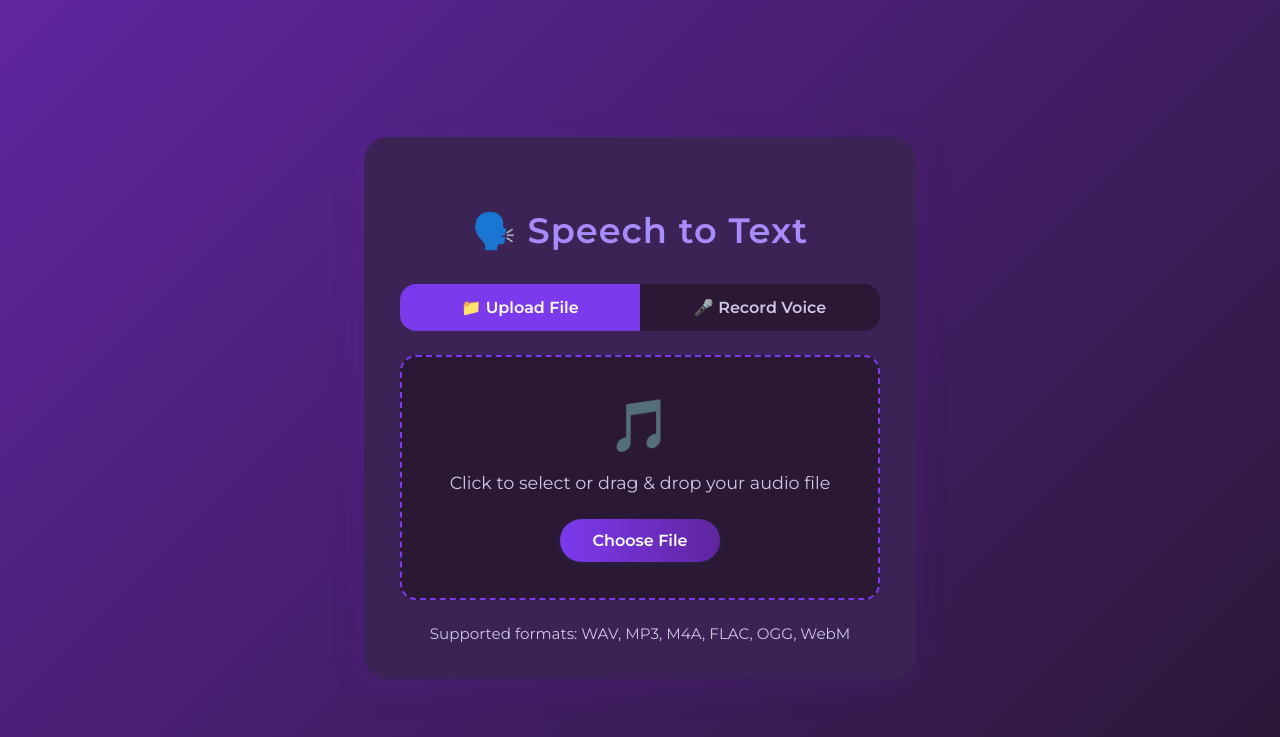
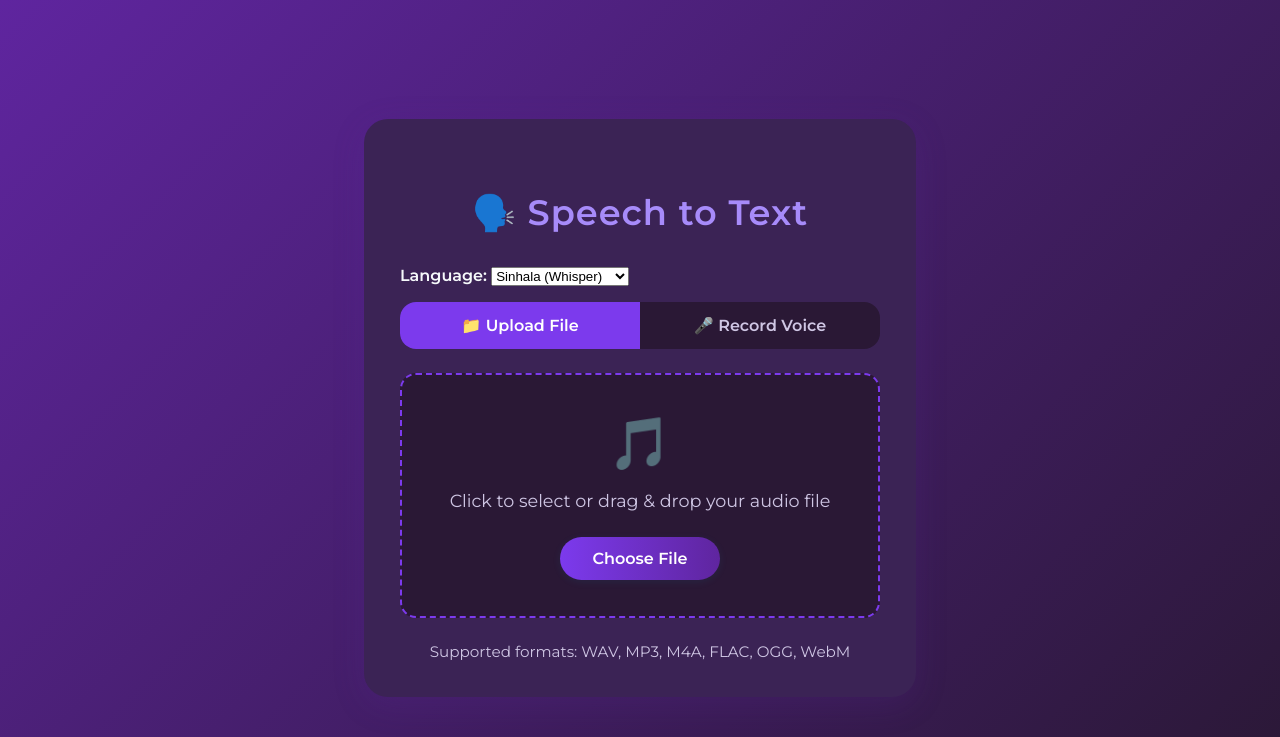
Before and after one commit to 3hal0n/SpeechToText, a Flask app: page / in a window 1280 px wide. Shown: the top 737 px of the page. Run offline with Flask 3, Linux system fonts and the light colour scheme.

Commit message:
Added new model  whispher for sinhala

```diff
--- a/app.py
+++ b/app.py
@@ -2,7 +2,7 @@ from flask import Flask, request, render_template, jsonify
 import os
 import torch
 import numpy as np
-from transformers import Wav2Vec2Processor, Wav2Vec2ForCTC
+from transformers import pipeline
 import tempfile
 import logging
 import soundfile as sf
@@ -16,57 +16,56 @@ app.config['MAX_CONTENT_LENGTH'] = 16 * 1024 * 1024  # 16MB max file size
 logging.basicConfig(level=logging.INFO)
 logger = logging.getLogger(__name__)
 
-# Global variables for model and processor
-model = None
-processor = None
+# Global variables for the pipelines
+asr_pipeline_whisper = None
+asr_pipeline_wav2vec = None
 
-def load_model():
-    """Load the Wav2Vec2 model and processor"""
-    global model, processor
+def load_models():
+    global asr_pipeline_whisper, asr_pipeline_wav2vec
     try:
-        logger.info("Loading Wav2Vec2 model...")
-        processor = Wav2Vec2Processor.from_pretrained("facebook/wav2vec2-base-960h")
-        model = Wav2Vec2ForCTC.from_pretrained("facebook/wav2vec2-base-960h")
-        logger.info("Model loaded successfully!")
+        if torch.cuda.is_available():
+            device_str = f"cuda ({torch.cuda.get_device_name(0)})"
+            device_id = 0
+        else:
+            device_str = "cpu"
+            device_id = -1
+        logger.info(f"Loading Whisper small model for Sinhala on {device_str}...")
+        asr_pipeline_whisper = pipeline(
+            "automatic-speech-recognition",
+            model="openai/whisper-small",
+            device=device_id,
+            generate_kwargs={"language": "si"}
+        )
+        logger.info("Whisper model loaded successfully!")
+        logger.info(f"Loading wav2vec2 model for English on {device_str}...")
+        asr_pipeline_wav2vec = pipeline(
+            "automatic-speech-recognition",
+            model="facebook/wav2vec2-base-960h",
+            device=device_id
+        )
+        logger.info("wav2vec2 model loaded successfully!")
     except Exception as e:
-        logger.error(f"Error loading model: {e}")
+        logger.error(f"Error loading ASR models: {e}")
         raise
 
-def transcribe_audio(audio_path):
-    """Transcribe audio file to text"""
+def transcribe_audio(audio_path, lang="si"):
     try:
-        # Load audio file using soundfile (compatible with Python 3.13)
         audio, sampling_rate = sf.read(audio_path)
-
-        # Ensure audio is mono
         if len(audio.shape) > 1:
             audio = audio.mean(axis=1)
-
-        # Resample to 16kHz if needed
         if sampling_rate != 16000:
-            # Simple resampling (you might want to use scipy.signal.resample for better quality)
-            ratio = 16000 / sampling_rate
-            audio = np.interp(
-                np.arange(0, len(audio), 1/ratio),
-                np.arange(0, len(audio)),
-                audio
-            )
-
-        # Process audio
-        input_values = processor(audio, sampling_rate=16000, return_tensors="pt", padding=True)
-
-        # Get logits from model
-        with torch.no_grad():
-            logits = model(input_values.input_values).logits
-
-        # Get predicted ids
-        predicted_ids = torch.argmax(logits, dim=-1)
-
-        # Decode to text
-        transcription = processor.batch_decode(predicted_ids)[0]
-
-        return transcription.lower()
-
+            import scipy.signal
+            number_of_samples = round(len(audio) * float(16000) / sampling_rate)
+            audio = scipy.signal.resample(audio, number_of_samples)
+        import tempfile
+        with tempfile.NamedTemporaryFile(suffix=".wav", delete=False) as tmp_wav:
+            sf.write(tmp_wav.name, audio, 16000)
+            if lang == "en":
+                result = asr_pipeline_wav2vec(tmp_wav.name)
+            else:
+                result = asr_pipeline_whisper(tmp_wav.name, generate_kwargs={"language": "si"})
+        os.unlink(tmp_wav.name)
+        return result["text"]
     except Exception as e:
         logger.error(f"Error transcribing audio: {e}")
         return f"Error: {str(e)}"
@@ -89,44 +88,34 @@ def transcribe():
     """Handle audio file upload and transcription"""
     if 'audio' not in request.files:
         return jsonify({'error': 'No audio file provided'}), 400
-
     file = request.files['audio']
     if file.filename == '':
         return jsonify({'error': 'No file selected'}), 400
-
-    # Check file extension
     allowed_extensions = {'.wav', '.mp3', '.m4a', '.flac', '.ogg', '.webm'}
     file_ext = os.path.splitext(file.filename)[1].lower()
     if file_ext not in allowed_extensions:
         return jsonify({'error': f'Unsupported file type. Allowed: {", ".join(allowed_extensions)}'}), 400
-
+    lang = request.form.get('lang', 'si')
     try:
-        # Save uploaded file to temporary location
         with tempfile.NamedTemporaryFile(delete=False, suffix=file_ext) as tmp_file:
             file.save(tmp_file.name)
             tmp_path = tmp_file.name
-
-        # If .webm, convert to .wav before transcription
         if file_ext == '.webm':
             try:
                 wav_path = convert_webm_to_wav(tmp_path)
-                transcription = transcribe_audio(wav_path)
+                transcription = transcribe_audio(wav_path, lang=lang)
                 os.unlink(wav_path)
             except Exception as e:
                 logger.error(f"Error converting webm to wav: {e}")
                 os.unlink(tmp_path)
                 return jsonify({'error': f'Could not process .webm file: {e}'}), 400
         else:
-            transcription = transcribe_audio(tmp_path)
-
-        # Clean up temporary file
+            transcription = transcribe_audio(tmp_path, lang=lang)
         os.unlink(tmp_path)
-
         return jsonify({
             'transcription': transcription,
             'filename': file.filename
         })
-
     except Exception as e:
         logger.error(f"Error processing request: {e}")
         return jsonify({'error': str(e)}), 500
@@ -134,14 +123,10 @@ def transcribe():
 @app.route('/health')
 def health():
     """Health check endpoint"""
-    return jsonify({'status': 'healthy', 'model_loaded': model is not None})
+    return jsonify({'status': 'healthy', 'model_loaded': asr_pipeline_whisper is not None and asr_pipeline_wav2vec is not None})
 
 if __name__ == '__main__':
-    # Load model on startup
-    load_model()
-
-    # Create templates directory if it doesn't exist
+    # Load models on startup
+    load_models()
     os.makedirs('templates', exist_ok=True)
-
-    # Run the app
     app.run(debug=True, host='0.0.0.0', port=5000)
--- a/templates/index.html
+++ b/templates/index.html
@@ -12,6 +12,13 @@
 <body>
     <div class="container">
         <h1>🗣️ Speech to Text</h1>
+        <div style="margin-bottom: 1em;">
+            <label for="langSelect"><strong>Language:</strong></label>
+            <select id="langSelect">
+                <option value="si">Sinhala (Whisper)</option>
+                <option value="en">English (wav2vec2)</option>
+            </select>
+        </div>
         <div class="tab-container">
             <div class="tab-buttons">
                 <button class="tab-btn active" onclick="switchTab('upload')">📁 Upload File</button>
@@ -339,7 +346,9 @@
         function uploadFile(file) {
             const formData = new FormData();
             formData.append('audio', file);
-
+            // Add selected language
+            const lang = document.getElementById('langSelect').value;
+            formData.append('lang', lang);
             // Show loading
             loading.style.display = 'block';
             result.style.display = 'none';
```
Also changed, not shown: requirements.txt (+7 -7 lines), README.md.
